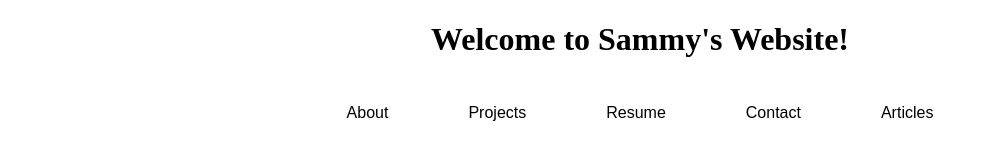
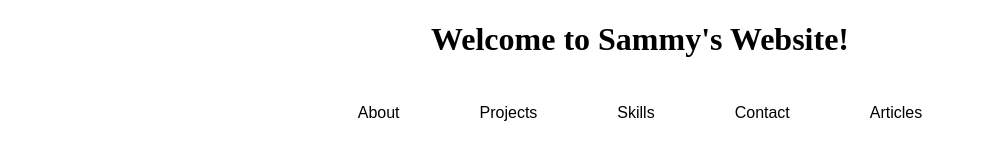
Before and after one commit to Xerrostron/PersonalWebsite, a plain HTML site: page website/index.html in a window 1280 px wide. Shown: the top 164 px of the page, without its empty margins (0-988 px from the left). Drawn offline with Linux system fonts and the light colour scheme.

Commit message:
Fixed index.html

```diff
--- a/website/index.html
+++ b/website/index.html
@@ -13,7 +13,7 @@
     <div class="navButtonContainer">
         <button class="navButton"type="button" value="About" onclick="about()">About</button>
         <button class="navButton"type="button" value="Projects" onclick="projects()">Projects</button>
-        <button class="navButton"type="button" value="Skills" onclick="skills()">Resume</button>
+        <button class="navButton"type="button" value="Skills" onclick="skills()">Skills</button>
         <button class="navButton"type="button" value="Contact" onclick="contact()">Contact</button>
         <button class="navButton"type="button" value="Articles" onclick="articles()">Articles</button>
      </div>
```
